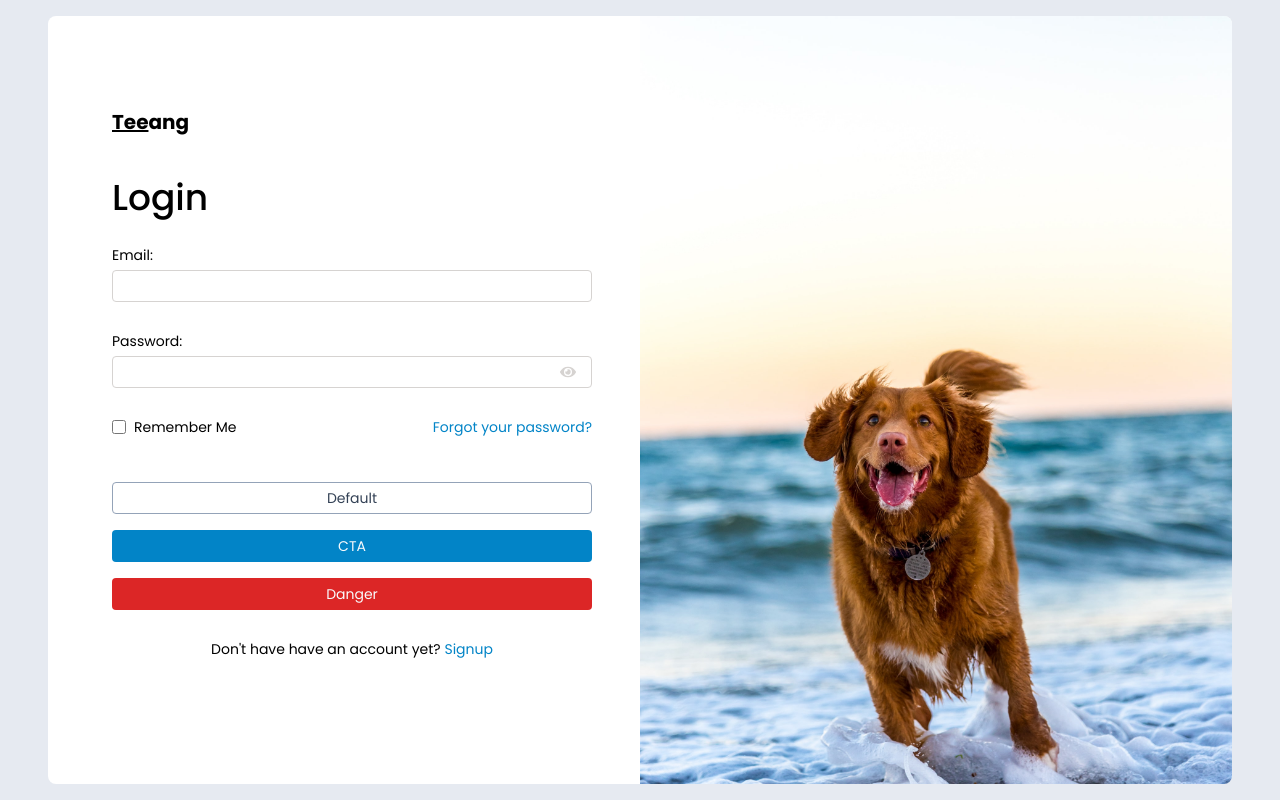
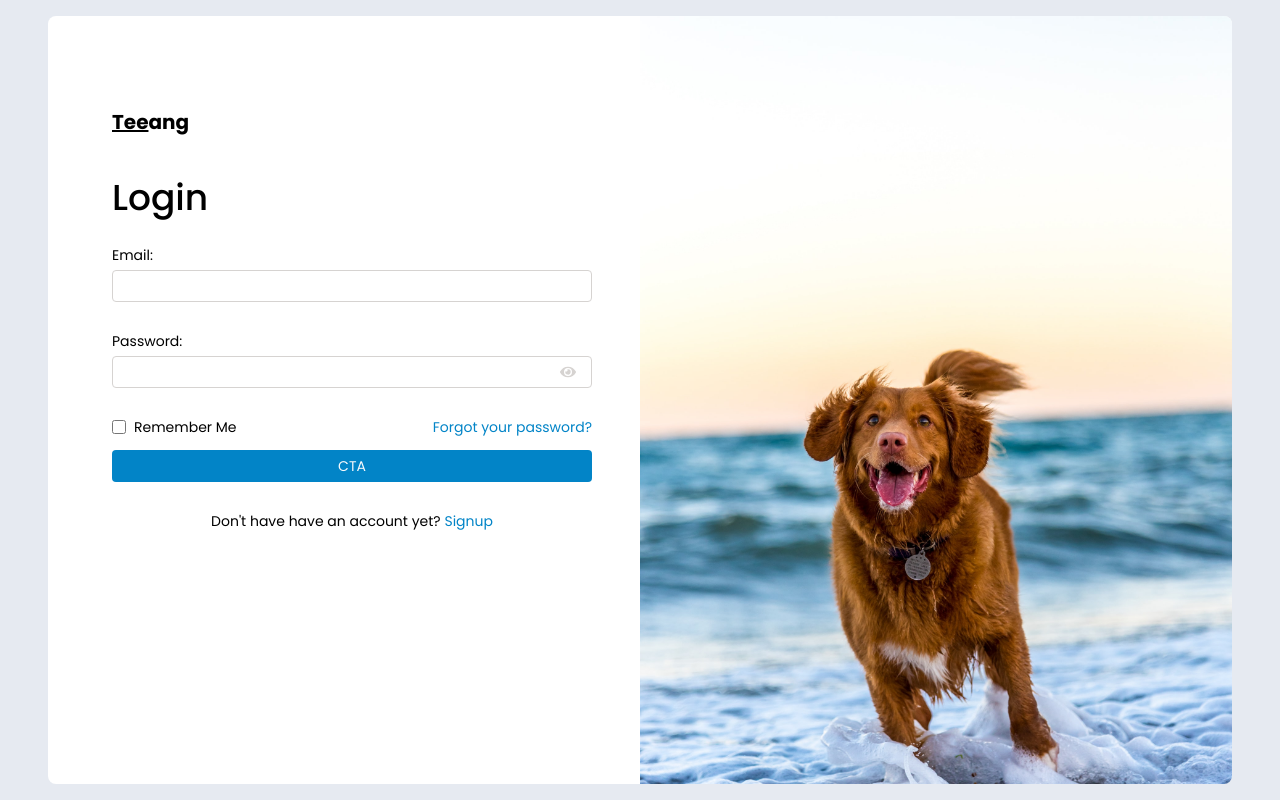
Before and after one commit to davidtaing/login-signup, a Next.js app: page /login in a window 1280 px wide. Built offline with nearby package versions, Linux system fonts and the light colour scheme.

Commit message:
Remove Extra Buttons on Login Page

```diff
--- a/src/pages/login.tsx
+++ b/src/pages/login.tsx
@@ -28,14 +28,8 @@ const Login: NextPage = () => {
             </Link>
           </div>
         </div>
-        <Button className="mt-12 w-full" type="submit">
-          Default
-        </Button>
         <Button className="mt-4 w-full" type="submit" variant="CTA">
           CTA
-        </Button>
-        <Button className="mt-4 w-full" type="submit" variant="Danger">
-          Danger
         </Button>
       </form>
       <p className="mt-8 text-sm leading-none text-center">
```
